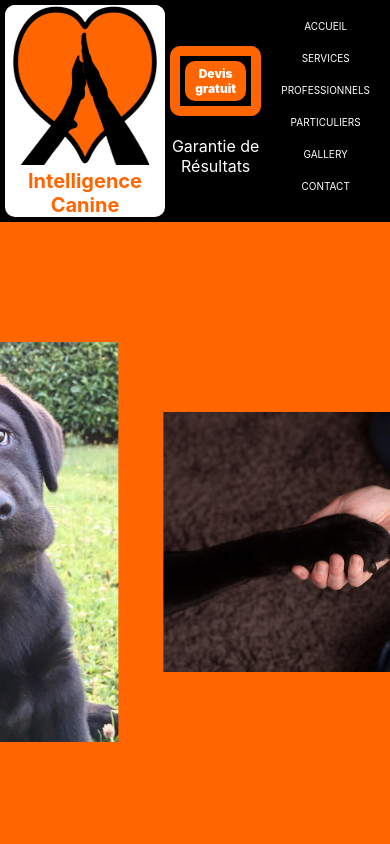
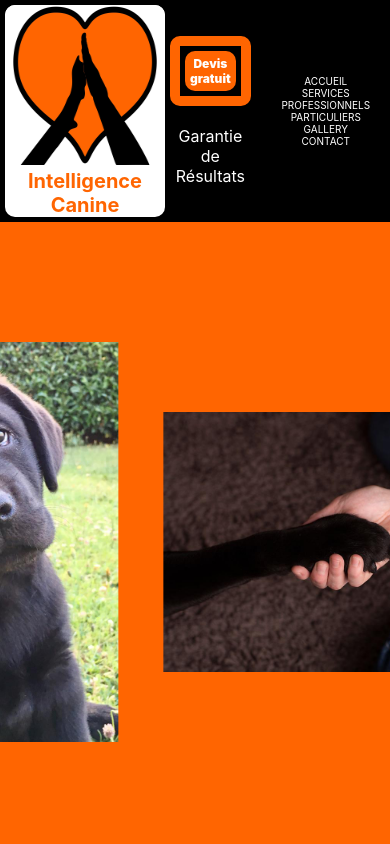
Before and after one commit to melaniemdm/intelligence_canine, a React (Create React App) app: page / in a window 390 px wide. Shown: the top 844 px of the page. Built offline with nearby package versions, Linux system fonts and the light colour scheme.

Commit message:
fix(css & js) navigate responsive

```diff
--- a/src/components/Navigate/index.js
+++ b/src/components/Navigate/index.js
@@ -8,12 +8,12 @@ function Navigate(){
 <div className="container black circleBehind">
 
 <nav className="navigate">
-      <Link to="/accueil" className="accueil">ACCUEIL</Link>
-      <Link to="/accueil#services" className="services">SERVICES</Link>
-      <Link to="/accueil#pro" className="pro">PROFESSIONNELS</Link>
-      <Link to="/accueil#particuliers" className="particuliers">PARTICULIERS</Link>
-      <Link to="/gallery" className="gallery">GALLERY</Link>
-      <Link to="/accueil#contactMe" className="contact">CONTACT</Link>
+     <div className="navItem"><Link to="/accueil" className="accueil">ACCUEIL</Link> </div>
+     <div className="navItem"> <Link to="/accueil#services" className="services">SERVICES</Link></div>
+     <div className="navItem"> <Link to="/accueil#pro" className="pro">PROFESSIONNELS</Link></div>
+     <div className="navItem"> <Link to="/accueil#particuliers" className="particuliers">PARTICULIERS</Link></div>
+     <div className="navItem"> <Link to="/gallery" className="gallery">GALLERY</Link></div>
+     <div className="navItem"> <Link to="/accueil#contactMe" className="contact">CONTACT</Link></div>
     </nav>
 
 
--- a/src/components/Navigate/style.scss
+++ b/src/components/Navigate/style.scss
@@ -1,6 +1,10 @@
 @import '../../styles/communs.scss';
 @import 'https://fonts.googleapis.com/css?family=Raleway';
+.navigate{
+    display: flex;
+  flex-wrap: wrap;
 
+}
 
 div.container
 {
@@ -24,11 +28,16 @@ div.container a
 {
     background: black;
 }
+.navItem {
 
+ width:auto;
+ min-width: 150px;
+}
 
 /* Circle behind */
 div.circleBehind a:before, div.circleBehind a:after
 {
+
     position: absolute;
     top: 22px;
     left: 50%;
@@ -64,14 +73,29 @@ div.circleBehind a:hover:after
 @media #{$medium-down} {
     div.container
     {
+
+         height: 100%;
        padding: 0;
        display: flex;
        flex-direction: column;
-     margin-top: 10px;
+
     }
     .navigate{
-        display: flex;
+
         flex-direction: column;
         font-size:10px;
+        height:100%;
+        justify-content:center;
+        align-items:center;
     }
+
+    /* Circle behind */
+div.circleBehind a:before, div.circleBehind a:after
+{ top: 18px;
+
+    width: 20px;
+    height: 20px;
+    border: 2px solid $colorOrange2;
+    transform: translateX(-50%) translateY(-50%) scale(0.8);
 }
+}
```
